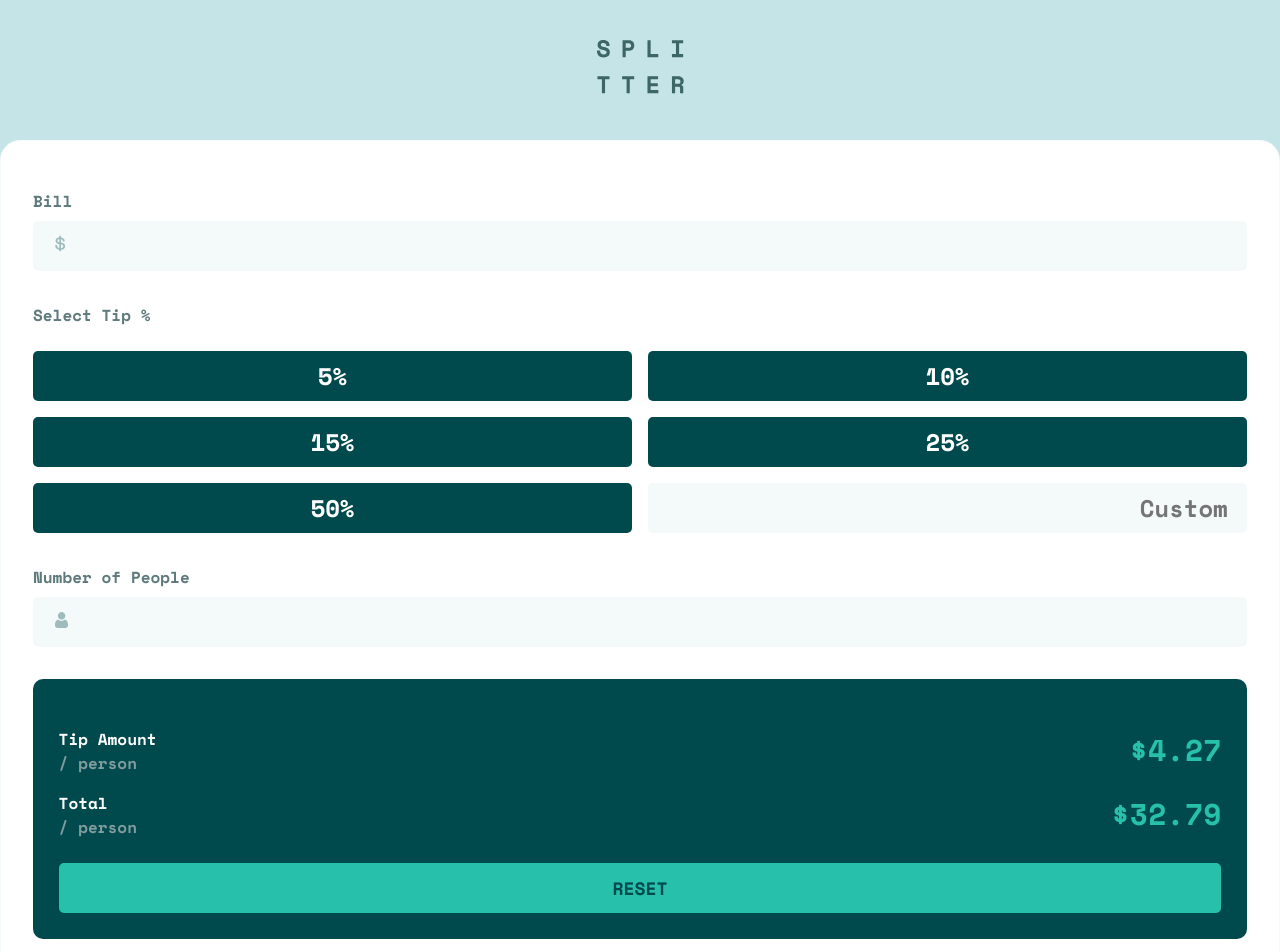
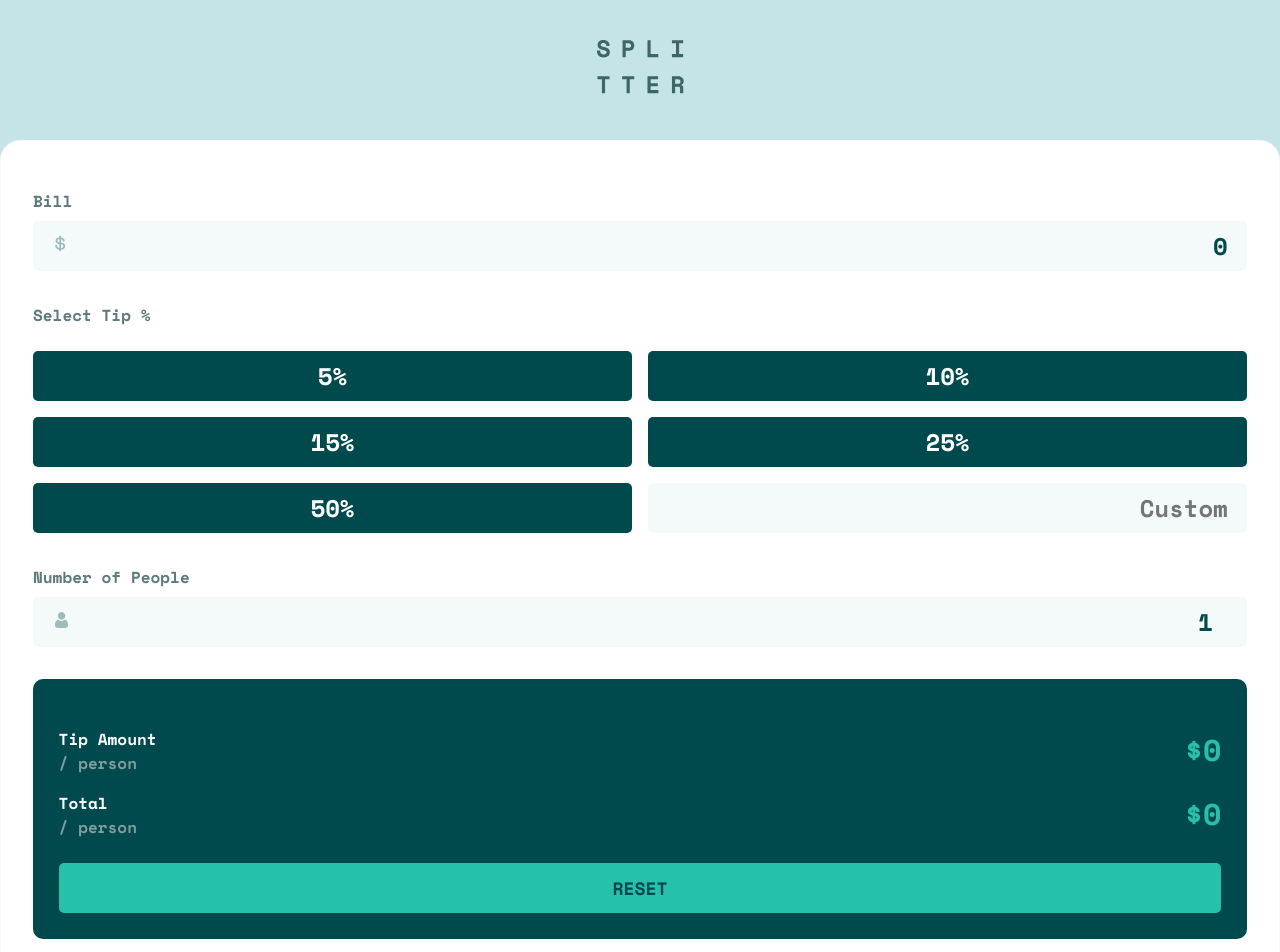
Before and after one commit to anh-vumartell/tip-calculator-app, a React (Create React App) app: page / in a window 1280 px wide. Shown: the top 952 px of the page. Built offline with nearby package versions, Linux system fonts and the light colour scheme.

Commit message:
add calculator functionality

```diff
--- a/src/App.js
+++ b/src/App.js
@@ -1,9 +1,51 @@
+import React, { useState } from "react";
 import logo from "./images/logo.svg";
 import dollar from "./images/icon-dollar.svg";
 import personIcon from "./images/icon-person.svg";
 import "./styles/main.scss";
 
 function App() {
+  const percentages = [5, 10, 15, 25, 50];
+  const [billInput, setBillInput] = useState(0);
+  const [personNumInput, setPersonNumInput] = useState(1);
+  const [selectedPercent, setSelectedPercent] = useState();
+  const [inputPercent, setInputPercent] = useState("");
+
+  const updatePercentage = (e) => {
+    e.persist();
+    setInputPercent(e.target.value);
+    console.log(inputPercent);
+    setSelectedPercent(e.target.value);
+    console.log(selectedPercent);
+  };
+  //FUnction to update bill
+  const updateBill = (e) => {
+    setBillInput(e.target.value);
+  };
+
+  //Function to update number of persons
+  const updatePersonNum = (e) => {
+    setPersonNumInput(e.target.value);
+  };
+
+  const tipAmountPer = (+billInput * +selectedPercent) / 100 / +personNumInput;
+  const totalPer =
+    +billInput !== 0 && +personNumInput !== 0
+      ? +billInput / +personNumInput + tipAmountPer
+      : 0;
+
+  //Function to render list of buttons
+  const renderBtns = percentages.map((unit, i) => (
+    <button
+      type="button"
+      key={i + 1}
+      className="btn-percent numbers"
+      value={unit}
+      onClick={updatePercentage}
+    >
+      {unit}%
+    </button>
+  ));
   return (
     <div className="app-container">
       <div className="app-header">
@@ -16,18 +58,18 @@ function App() {
           <span>
             <img src={dollar} alt="" />
           </span>
-          <input type="text" />
+          <input type="text" value={billInput} onChange={updateBill} />
         </div>
         <div clasName="tip-input">
           <label>Select Tip %</label>
           <div className="buttons-container">
-            <button className="btn-percent numbers">5%</button>
-            <button className="btn-percent numbers">10%</button>
-            <button className="btn-percent numbers">15%</button>
-            <button className="btn-percent numbers">25%</button>
-            <button className="btn-percent numbers">50%</button>
-
-            <input type="text" placeholder="Custom" />
+            {renderBtns}
+            <input
+              type="text"
+              placeholder="Custom"
+              value={selectedPercent}
+              onChange={updatePercentage}
+            />
           </div>
         </div>
 
@@ -36,7 +78,12 @@ function App() {
           <span>
             <img src={personIcon} alt="" />
           </span>
-          <input type="number" />
+          <input
+            type="number"
+            min={1}
+            value={personNumInput}
+            onChange={updatePersonNum}
+          />
         </div>
 
         <div className="result-container">
@@ -45,14 +92,18 @@ function App() {
               <h4>Tip Amount</h4>
               <p>/ person</p>
             </div>
-            <div className="numbers result">$4.27</div>
+            <div className="numbers result">
+              ${!tipAmountPer ? 0 : tipAmountPer.toFixed(2)}
+            </div>
           </div>
           <div className="result-tip">
             <div className="result-header">
               <h4>Total</h4>
               <p>/ person</p>
             </div>
-            <div className="numbers result">$32.79</div>
+            <div className="numbers result">
+              ${!totalPer ? 0 : totalPer.toFixed(2)}
+            </div>
           </div>
           <button className="btn-reset">Reset</button>
         </div>
```
